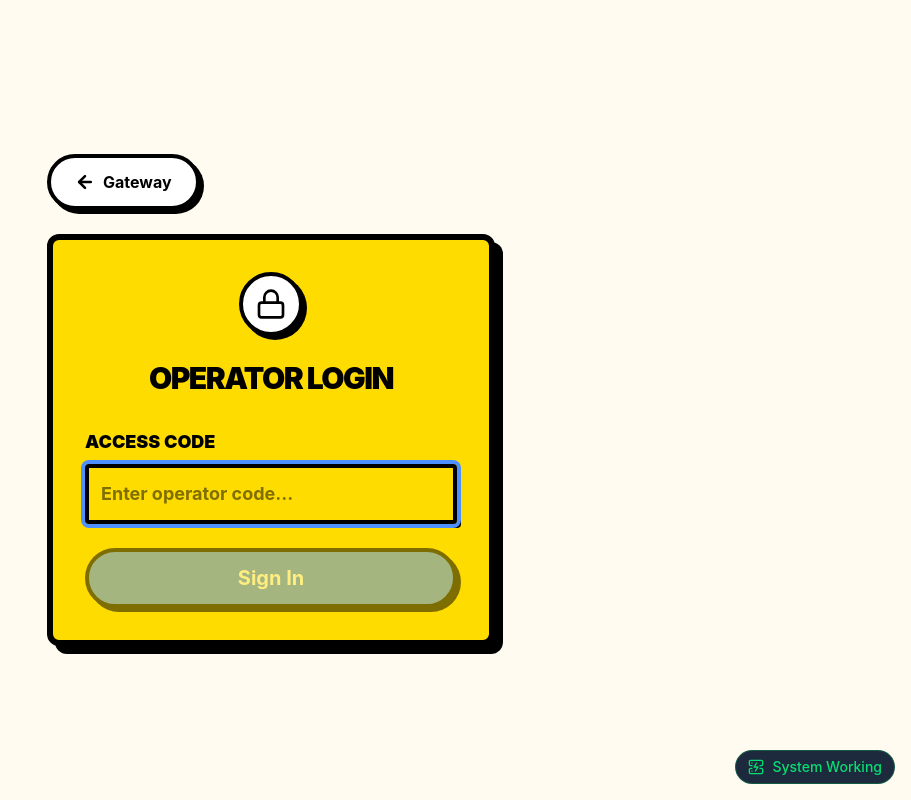
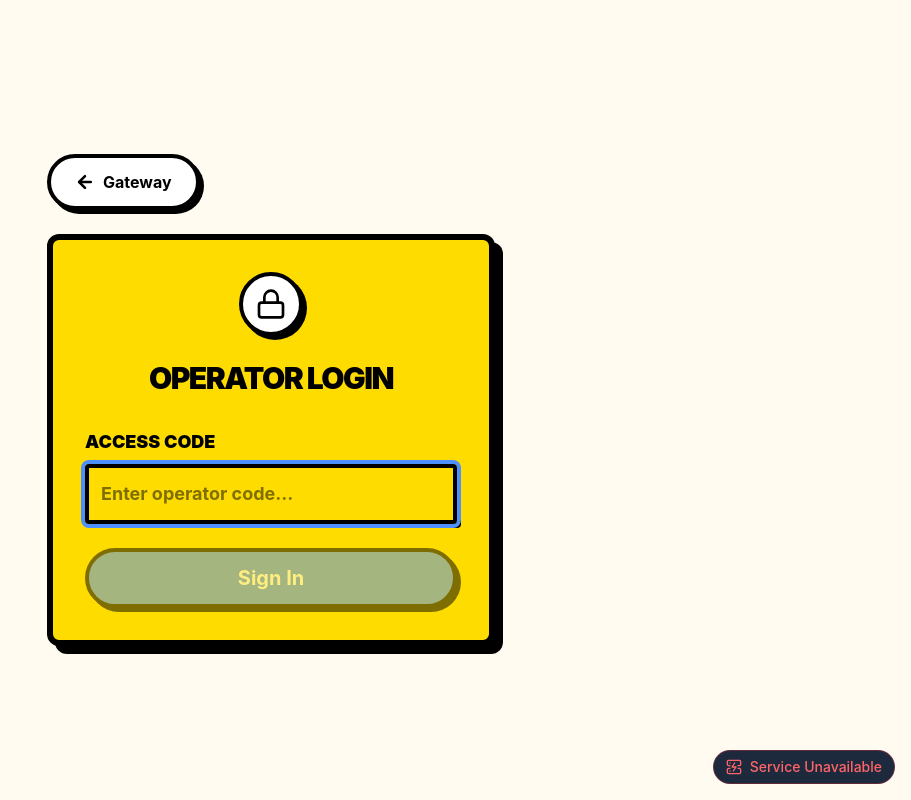
Before and after one commit to adt-kmr/Spandana, a React (Vite) app in the folder frontend/: page /operator/login in a window 1280 px wide. Shown: the whole page, without its empty margins (369-1280 px from the left). Built offline with nearby package versions, Linux system fonts and the light colour scheme; no server answers.

Commit message:
fix frontend poll healthcheck and correct service unavailable style

```diff
--- a/frontend/src/components/HealthBadge.tsx
+++ b/frontend/src/components/HealthBadge.tsx
@@ -11,9 +11,9 @@ export default function HealthBadge() {
 
   if (isError || !data || data.status !== 'ok') {
     return (
-      <div className="flex items-center gap-2 text-green-400 bg-slate-800 px-3 py-1.5 rounded-full text-sm font-medium border border-green-500/30">
+      <div className="flex items-center gap-2 text-red-400 bg-slate-800 px-3 py-1.5 rounded-full text-sm font-medium border border-red-500/30">
         <ServerCrash className="w-4 h-4" />
-        <span>System Working</span>
+        <span>Service Unavailable</span>
       </div>
     );
   }
--- a/frontend/src/components/IncidentDetails.tsx
+++ b/frontend/src/components/IncidentDetails.tsx
@@ -9,6 +9,8 @@ export default function IncidentDetails({ incident }: { incident: IncidentRow })
   const { data: health, isLoading: isHealthLoading, isError: isHealthError } = useQuery({
     queryKey: ['health'],
     queryFn: () => ClearApi.health(),
+    refetchInterval: 30000, // re-check every 30s so a transient boot-time reading self-corrects
+    retry: 3,
   });
 
   const severityUp = health?.models?.severity;
```
